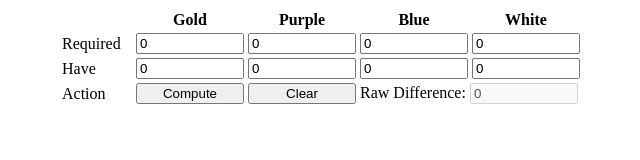
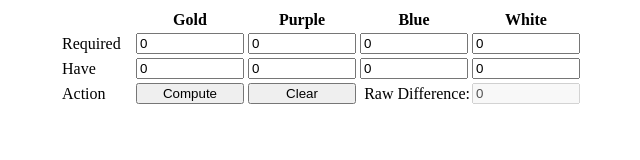
Before and after one commit to PaprikaX33/genshin-resource-tracker, a plain HTML site: page index.html in a window 1280 px wide. Shown: the full height of the page, 231-871 px from the left. Drawn offline with Linux system fonts and the light colour scheme.

Commit message:
implemented the label with the flexbox

```diff
--- a/index.html
+++ b/index.html
@@ -22,8 +22,19 @@
          input[type="number"]{
              width : 100px;
          }
-         .raw-block > * {
-             width : 50%;
+         .raw-block {
+             display: flex;
+             align-items: center;
+             justify-content: flex-end;
+             flex-wrap: nowrap;
+             flex-direction: row;
+             width: 100%;
+         }
+         .raw-block label{
+             white-space: nowrap;
+             flex : 1 0 100%;
+             margin : auto;
+             padding: 0 2px;
          }
         </style>
     </head>
@@ -58,9 +69,11 @@
                         <td class="row-head">Action</td>
                         <td><input type="button" class="act-button" id="act-compute" value="Compute" /></td>
                         <td><input type="button" class="act-button" id="act-clear" value="Clear" /></td>
-                        <td colspan="2" class="raw-block">
-                            <label for="difference">Raw Difference:</label>
-                            <input type="number" id="difference" min="0" value="0" disabled="true" />
+                        <td colspan="2">
+                            <div class="raw-block">
+                            <div><label for="difference">Raw Difference:</label></div>
+                            <div><input type="number" id="difference" min="0" value="0" disabled="true" /></div>
+                            </div>
                         </td>
                     </tr>
                 </tbody>
```
